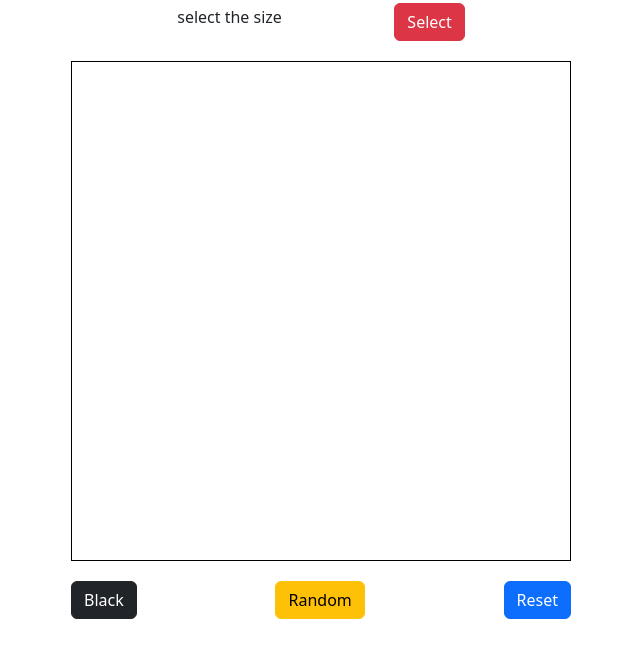
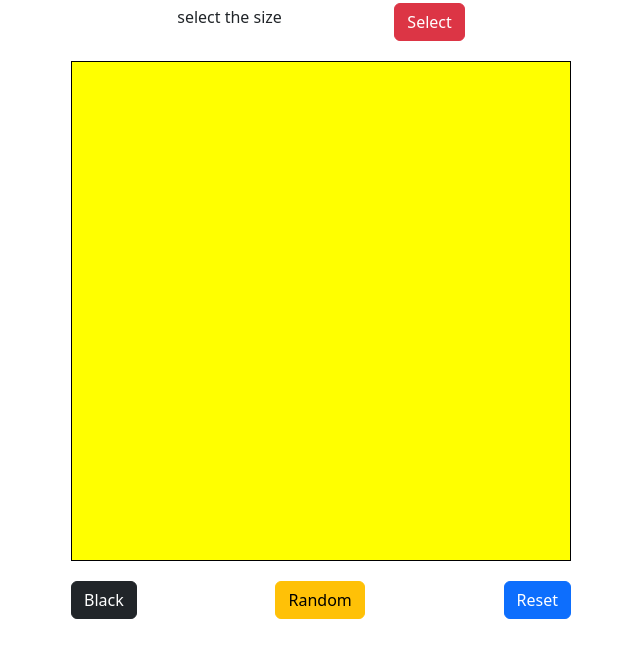
Before and after one commit to alsiddegmohmmed/Etch-a-Sketch, a plain HTML site: page index.html in a window 1280 px wide. Shown: the part 53-710 px from the top of the page, without its empty margins (319-959 px from the left). Drawn offline with nearby package versions, Linux system fonts and the light colour scheme.

Commit message:
create board function

```diff
--- a/script.js
+++ b/script.js
@@ -0,0 +1,18 @@
+document.addEventListener("DOMContentLoaded", function() {
+    creatBoard(16);
+
+});
+
+
+function creatBoard(size) {
+    let board = document.querySelector(".board");
+
+    board.style.gridTemplateColumns = `repeat(${size}, 1fr)`;
+    board.style.gridTemplateRows = "repeat(16, 1fr)";
+    let numDev = size * size;
+    for(let i = 0; i <numDev; i++ ) {
+        let div = document.createElement("div");
+        div.style.backgroundColor= "yellow";
+        board.insertAdjacentElement('beforeend', div)
+    }
+};
--- a/style.css
+++ b/style.css
@@ -9,9 +9,9 @@ body {
 .header {
     display: flex;
     flex-direction: row;
-    justify-content: space-around;
     align-items: center;
     width: 400px;
+    justify-content: space-around;
     margin-bottom: 20px;
 
 }
```
